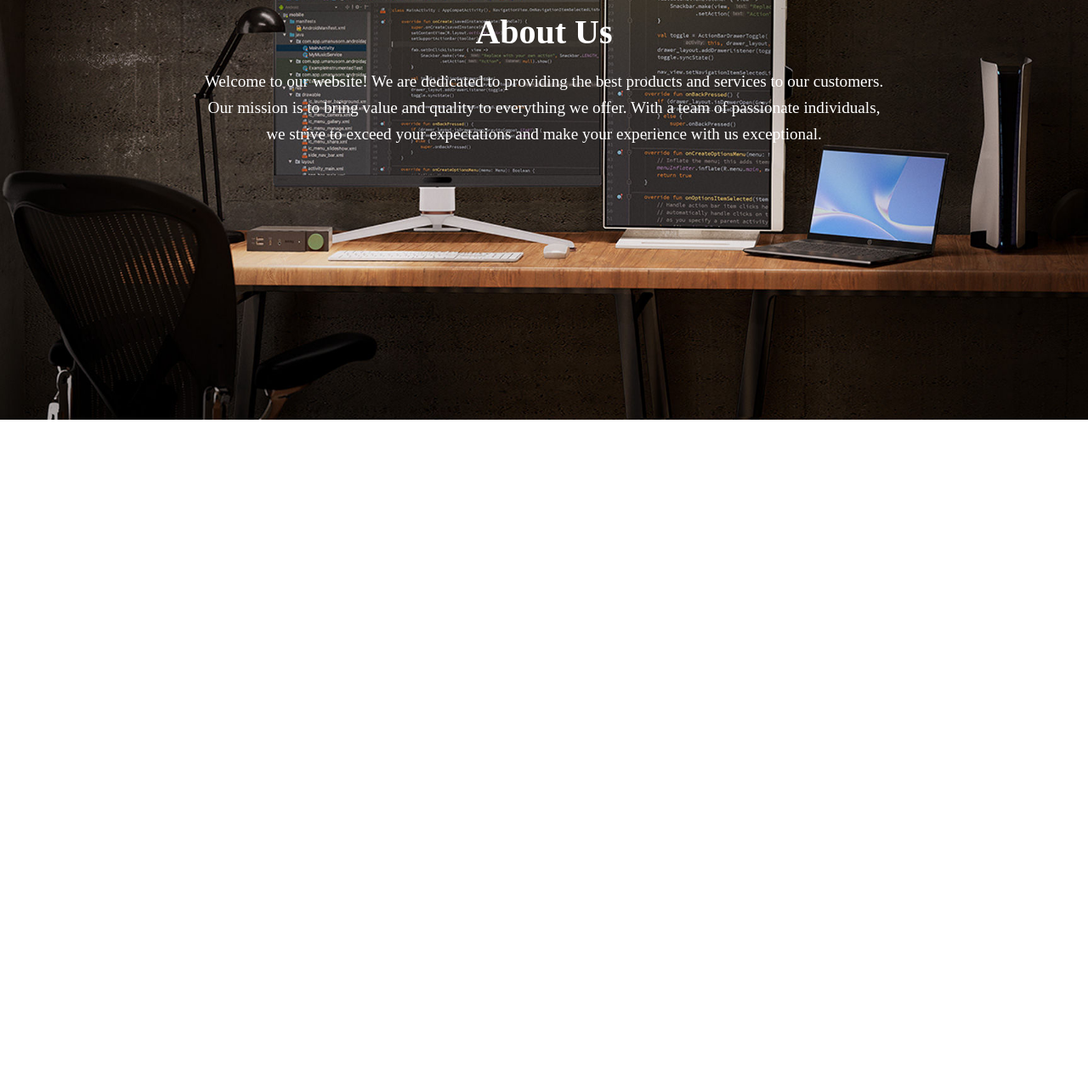
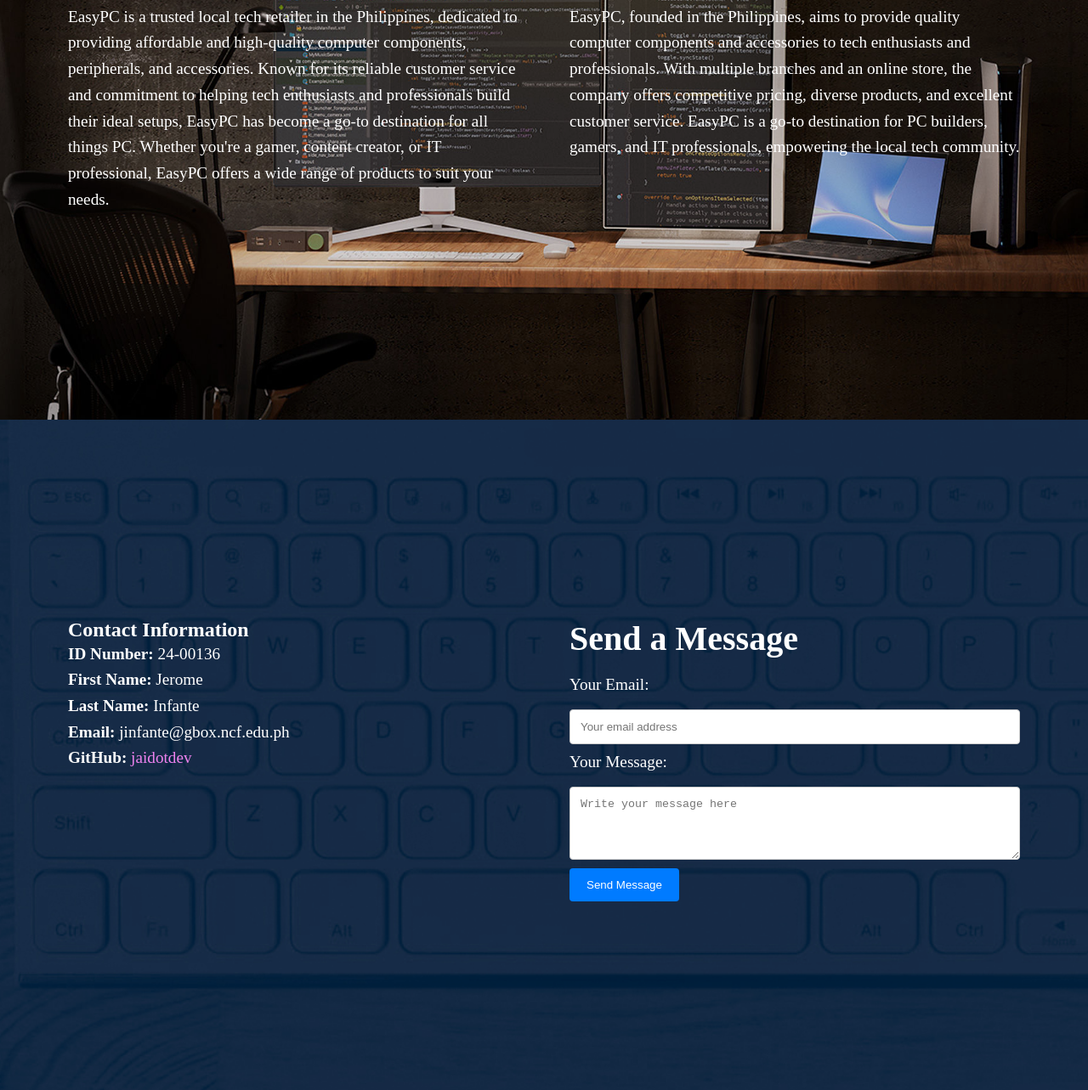
Before and after one commit to jaidotdev/ezpc, a plain HTML site: page index.html in a window 1280 px wide. Shown: the part 1166-2449 px from the top of the page at 85% size. Before the commit the page ends 1660 px from the top, so only its background shows below. Drawn offline with Linux system fonts and the light colour scheme.

Commit message:
added contact page

```diff
--- a/index.html
+++ b/index.html
@@ -6,34 +6,95 @@
     <body>
         <nav class="navbar">
             <div class="logo">
-                <img src="public/easypc.png" alt="" id="easypc-logo" />
+                <a href="#home"
+                    ><img src="public/easypc.png" alt="" id="easypc-logo"
+                /></a>
             </div>
             <div class="menu">
-                <a href="#home">About</a>
+                <a href="#about">About</a>
                 <a href="#contact">Contact</a>
-                <a href="#shop">Shop</a>
             </div>
             <div class="cart">
                 <img src="public/online-shopping.png" alt="" id="cart-logo" />
             </div>
         </nav>
         <section class="home" id="home">
-            <button>Click Me</button>
-            <p>
-                Welcome to our website! Explore amazing products and services
-                tailored just for you.
-            </p>
+            <button>Shop Now!</button>
+            <p>EasyPC: The Future of Tech Shopping</p>
         </section>
-        <section class="about" id="contact">
-            <h1>About Us</h1>
-            <p>
-                Welcome to our website! We are dedicated to providing the best
-                products and services to our customers. Our mission is to bring
-                value and quality to everything we offer. With a team of
-                passionate individuals, we strive to exceed your expectations
-                and make your experience with us exceptional.
-            </p>
+        <section class="about" id="about">
+            <div class="about-container">
+                <div class="about-left">
+                    <h1>EasyPC</h1>
+                    <p>
+                        EasyPC is a trusted local tech retailer in the
+                        Philippines, dedicated to providing affordable and
+                        high-quality computer components, peripherals, and
+                        accessories. Known for its reliable customer service and
+                        commitment to helping tech enthusiasts and professionals
+                        build their ideal setups, EasyPC has become a go-to
+                        destination for all things PC. Whether you're a gamer,
+                        content creator, or IT professional, EasyPC offers a
+                        wide range of products to suit your needs.
+                    </p>
+                </div>
+                <div class="about-right">
+                    <h1>History</h1>
+                    <p>
+                        EasyPC, founded in the Philippines, aims to provide
+                        quality computer components and accessories to tech
+                        enthusiasts and professionals. With multiple branches
+                        and an online store, the company offers competitive
+                        pricing, diverse products, and excellent customer
+                        service. EasyPC is a go-to destination for PC builders,
+                        gamers, and IT professionals, empowering the local tech
+                        community.
+                    </p>
+                </div>
+            </div>
         </section>
+        <section class="contact" id="contact">
+            <div class="contact-container">
+                <div class="contact-info">
+                    <h1>Contact Information</h1>
+                    <p><strong>ID Number:</strong> 24-00136</p>
+                    <p><strong>First Name:</strong> Jerome</p>
+                    <p><strong>Last Name:</strong> Infante</p>
+                    <p><strong>Email:</strong> jinfante@gbox.ncf.edu.ph</p>
+                    <p>
+                        <strong>GitHub:</strong>
+                        <a href="https://github.com/jaidotdev" target="_blank"
+                            >jaidotdev</a
+                        >
+                    </p>
+                </div>
+                <div class="contact-form">
+                    <h1>Send a Message</h1>
+                    <form action="your-form-handler-url" method="post">
+                        <label for="email">Your Email:</label>
+                        <input
+                            type="email"
+                            id="email"
+                            name="email"
+                            required
+                            placeholder="Your email address"
+                        />
+
+                        <label for="message">Your Message:</label>
+                        <textarea
+                            id="message"
+                            name="message"
+                            rows="4"
+                            required
+                            placeholder="Write your message here"
+                        ></textarea>
+
+                        <button type="submit">Send Message</button>
+                    </form>
+                </div>
+            </div>
+        </section>
+
         <script src="/scripts/index.js"></script>
     </body>
 </html>
--- a/styles/index.css
+++ b/styles/index.css
@@ -47,12 +47,13 @@
     background: url("/public/laptop.png") no-repeat center center/cover;
     color: white;
     text-align: center;
+    font-weight: 800;
 }
 
 .home button {
     padding: 10px 20px;
     font-size: 1rem;
-    background-color: #ff9900;
+    background-color: #333e48;
     border: none;
     color: white;
     cursor: pointer;
@@ -61,7 +62,8 @@
 }
 
 .home button:hover {
-    background-color: #e68a00;
+    background-color: #fed700;
+    color: black;
 }
 
 .home p {
@@ -70,25 +72,100 @@
     max-width: 600px;
 }
 
-.about {
+.about,
+.contact {
     height: 100vh;
     display: flex;
-    flex-direction: column;
     justify-content: center;
     align-items: center;
-    background: url("/public/aboutbg.png") no-repeat center center/cover;
     color: white;
-    text-align: center;
+    position: relative;
+    text-align: left;
 }
 
-.about h1 {
+.about::before,
+.contact::before {
+    content: "";
+    position: absolute;
+    top: 0;
+    left: 0;
+    width: 100%;
+    height: 100%;
+    background-color: rgba(0, 0, 0, 0.1);
+    z-index: 1;
+}
+
+.about-container,
+.contact-container {
+    display: flex;
+    flex-direction: row;
+    justify-content: space-between;
+    max-width: 1200px;
+    width: 100%;
+    z-index: 2;
+    padding: 20px;
+    gap: 20px;
+}
+
+.about-left,
+.about-right,
+.contact-info,
+.contact-form {
+    flex: 1;
+    padding: 20px;
+    border-radius: 8px;
+}
+
+.about h1,
+.contact-form h1 {
     font-size: 2.5rem;
     margin-bottom: 20px;
 }
 
-.about p {
+.about p,
+.contact-info p {
     font-size: 1.2rem;
     line-height: 1.6;
-    max-width: 800px;
-    margin: 0 auto;
+    margin: 0;
 }
+
+.contact-info a {
+    color: violet;
+    text-decoration: none;
+}
+
+.contact-form label {
+    font-size: 1.2rem;
+    margin-bottom: 8px;
+    display: block;
+}
+
+.contact-form input,
+.contact-form textarea {
+    width: 100%;
+    padding: 12px;
+    margin: 10px 0;
+    border: 1px solid #ccc;
+    border-radius: 4px;
+}
+
+.contact-form button {
+    background-color: #007bff;
+    color: white;
+    padding: 12px 20px;
+    border: none;
+    border-radius: 4px;
+    cursor: pointer;
+}
+
+.contact-form button:hover {
+    background-color: #0056b3;
+}
+
+.about {
+    background: url("/public/aboutbg.png") no-repeat center center/cover;
+}
+
+.contact {
+    background: url("/public/contact.jpg") no-repeat center center/cover;
+}
```
